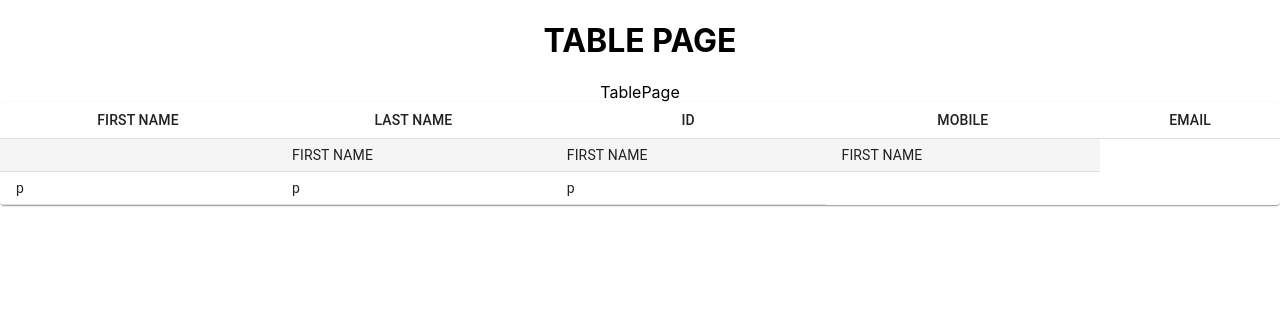
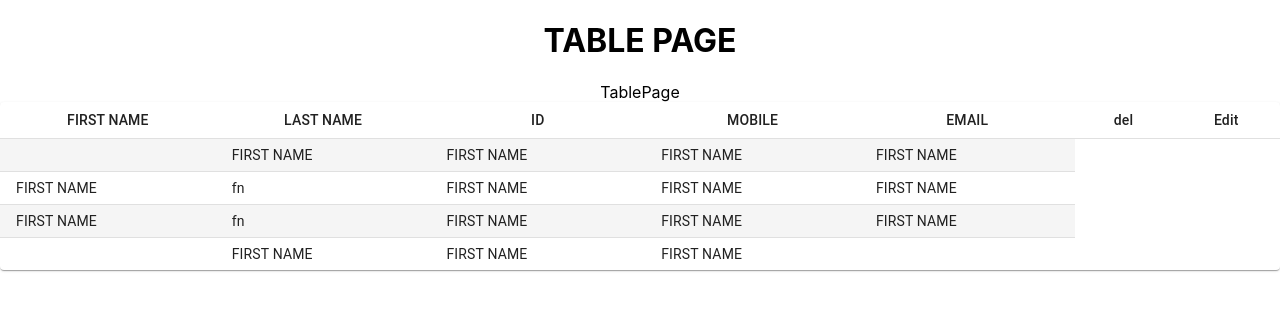
Before and after one commit to AaishaJameela/crud-Application-using-React, a React (Create React App) app: page / in a window 1280 px wide. Shown: the top 310 px of the page. Built offline with nearby package versions, Linux system fonts and the light colour scheme.

Commit message:
modified:   src/components/TablePage.js

```diff
--- a/src/components/TablePage.js
+++ b/src/components/TablePage.js
@@ -31,6 +31,8 @@ export const TablePage = () => {
             <TableCell align="center"> ID </TableCell>
             <TableCell align="center"> MOBILE</TableCell>
             <TableCell align="center"> EMAIL</TableCell>
+            <TableCell align="center"> del</TableCell>
+            <TableCell align="center"> Edit</TableCell>
           </TableHead>
           <TableBody align="left">
             <StyledTableRow>
@@ -38,12 +40,28 @@ export const TablePage = () => {
               <TableCell> FIRST NAME</TableCell>
               <TableCell> FIRST NAME</TableCell>
               <TableCell> FIRST NAME</TableCell>
+              <TableCell> FIRST NAME</TableCell>
             </StyledTableRow>
-            <TableRow>
-              <TableCell>p</TableCell>
-              <TableCell>p</TableCell>
-              <TableCell>p</TableCell>
-            </TableRow>
+            <StyledTableRow>
+              <TableCell> FIRST NAME</TableCell>
+              <TableCell>fn </TableCell>
+              <TableCell> FIRST NAME</TableCell>
+              <TableCell> FIRST NAME</TableCell>
+              <TableCell> FIRST NAME</TableCell>
+            </StyledTableRow>
+            <StyledTableRow>
+              <TableCell> FIRST NAME</TableCell>
+              <TableCell> fn</TableCell>
+              <TableCell> FIRST NAME</TableCell>
+              <TableCell> FIRST NAME</TableCell>
+              <TableCell> FIRST NAME</TableCell>
+            </StyledTableRow>
+            <StyledTableRow>
+              <TableCell> </TableCell>
+              <TableCell> FIRST NAME</TableCell>
+              <TableCell> FIRST NAME</TableCell>
+              <TableCell> FIRST NAME</TableCell>
+            </StyledTableRow>
           </TableBody>
         </Table>
       </TableContainer>
```
